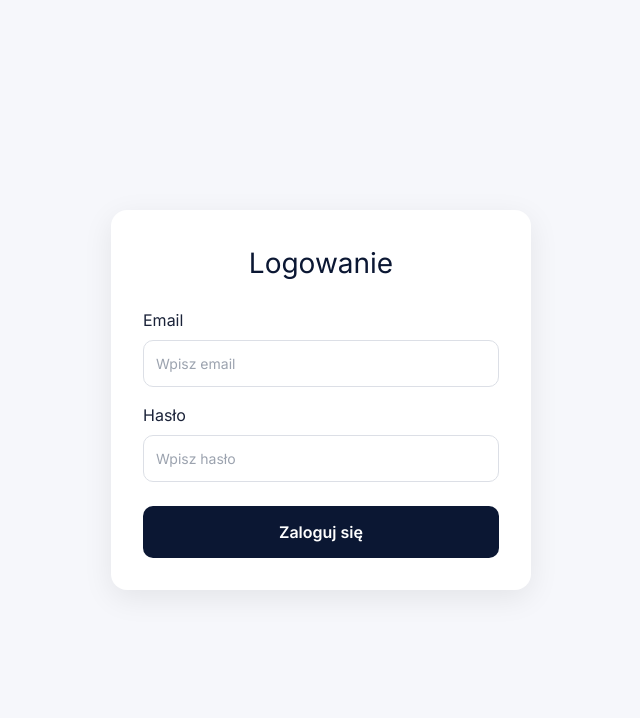
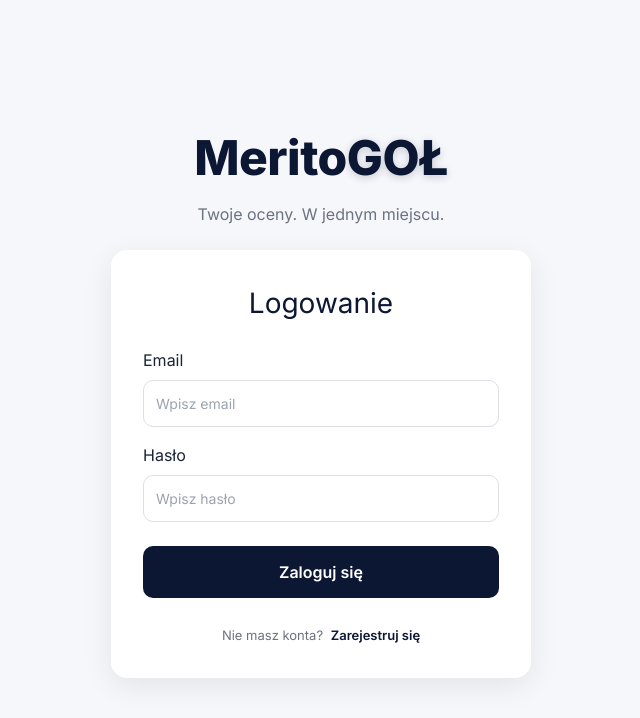
Before and after one commit to Merito-GOL/Merito_GOL, a Nuxt app: page /login in a window 1280 px wide. Shown: the top 718 px of the page, without its empty margins (319-959 px from the left). Built offline with nearby package versions, Linux system fonts and the light colour scheme.

Commit message:
added title and few fixes

```diff
--- a/app/layouts/auth.vue
+++ b/app/layouts/auth.vue
@@ -1,6 +1,14 @@
 <template>
   <div class="auth-layout">
     <main class="auth-layout__content">
+      <div class="auth-layout__title">
+        Merito<span>GOŁ</span>
+      </div>
+
+      <p class="auth-layout__subtitle">
+        Twoje oceny. W jednym miejscu.
+      </p>
+
       <slot />
     </main>
   </div>
@@ -18,6 +26,30 @@
   &__content {
     width: 100%;
     max-width: 420px;
+    display: flex;
+    flex-direction: column;
+    gap: 16px;
+  }
+
+  &__title {
+    text-align: center;
+    font-weight: 800;
+    font-size: clamp(28px, 5vw, 48px);
+    letter-spacing: -0.5px;
+    color: #0b1733;
+
+    span {
+      color: #0b1733;
+      text-shadow: 0 2px 8px rgba(11, 23, 51, 0.2);
+    }
+  }
+
+  &__subtitle {
+    text-align: center;
+    font-size: clamp(14px, 2.5vw, 16px);
+    color: #6b7280;
+    margin-top: -8px;
+    margin-bottom: 8px;
   }
 }
 </style>
--- a/app/pages/login.vue
+++ b/app/pages/login.vue
@@ -56,6 +56,11 @@ const handleLogin = async () => {
         <button type="submit" class="login__button" :disabled="auth.loading.value">
           {{ auth.loading.value ? 'Logowanie...' : 'Zaloguj się' }}
         </button>
+
+        <p class="login__register">
+          Nie masz konta?
+          <NuxtLink to="/register">Zarejestruj się</NuxtLink>
+        </p>
       </form>
     </div>
   </section>
@@ -119,5 +124,23 @@ const handleLogin = async () => {
     text-align: center;
     margin-top: 8px;
   }
+
+  &__register {
+  text-align: center;
+  margin-top: 12px;
+  font-size: 13px;
+  color: #6b7280;
+
+    a {
+      color: #0b1733;
+      font-weight: 600;
+      text-decoration: none;
+      margin-left: 4px;
+
+      &:hover {
+        text-decoration: underline;
+      }
+    }
+  }
 }
 </style>
--- a/app/pages/register.vue
+++ b/app/pages/register.vue
@@ -151,7 +151,6 @@ const handleRegister = async () => {
         </div>
 
         <!-- Imię i nazwisko -->
-        <div class="register__row">
           <div class="register__field">
             <label for="firstName">Imię</label>
             <input
@@ -175,7 +174,6 @@ const handleRegister = async () => {
             />
             <span v-if="errors.lastName" class="register__error">{{ errors.lastName }}</span>
           </div>
-        </div>
 
         <!-- Email -->
         <div class="register__field">
```
